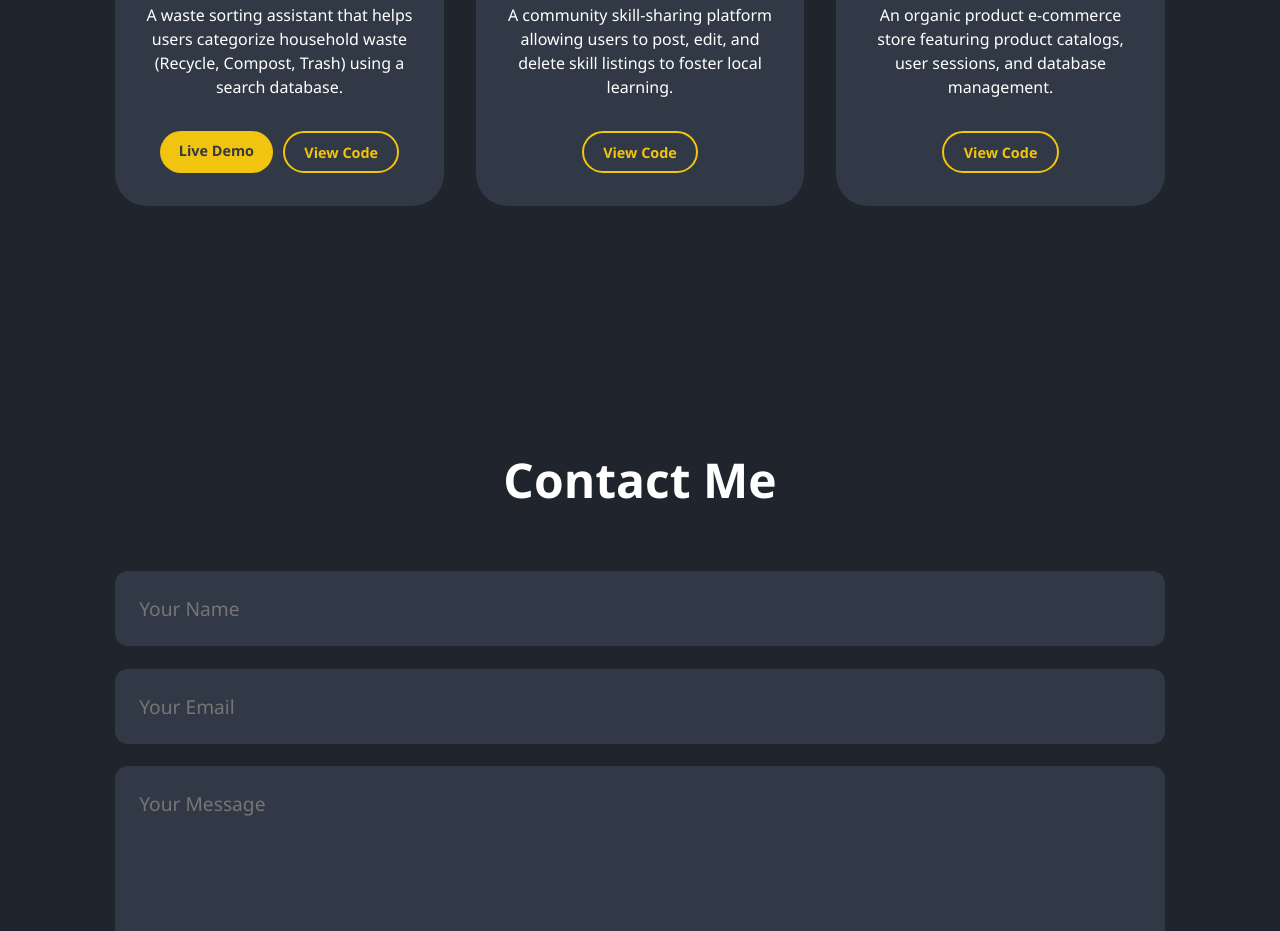
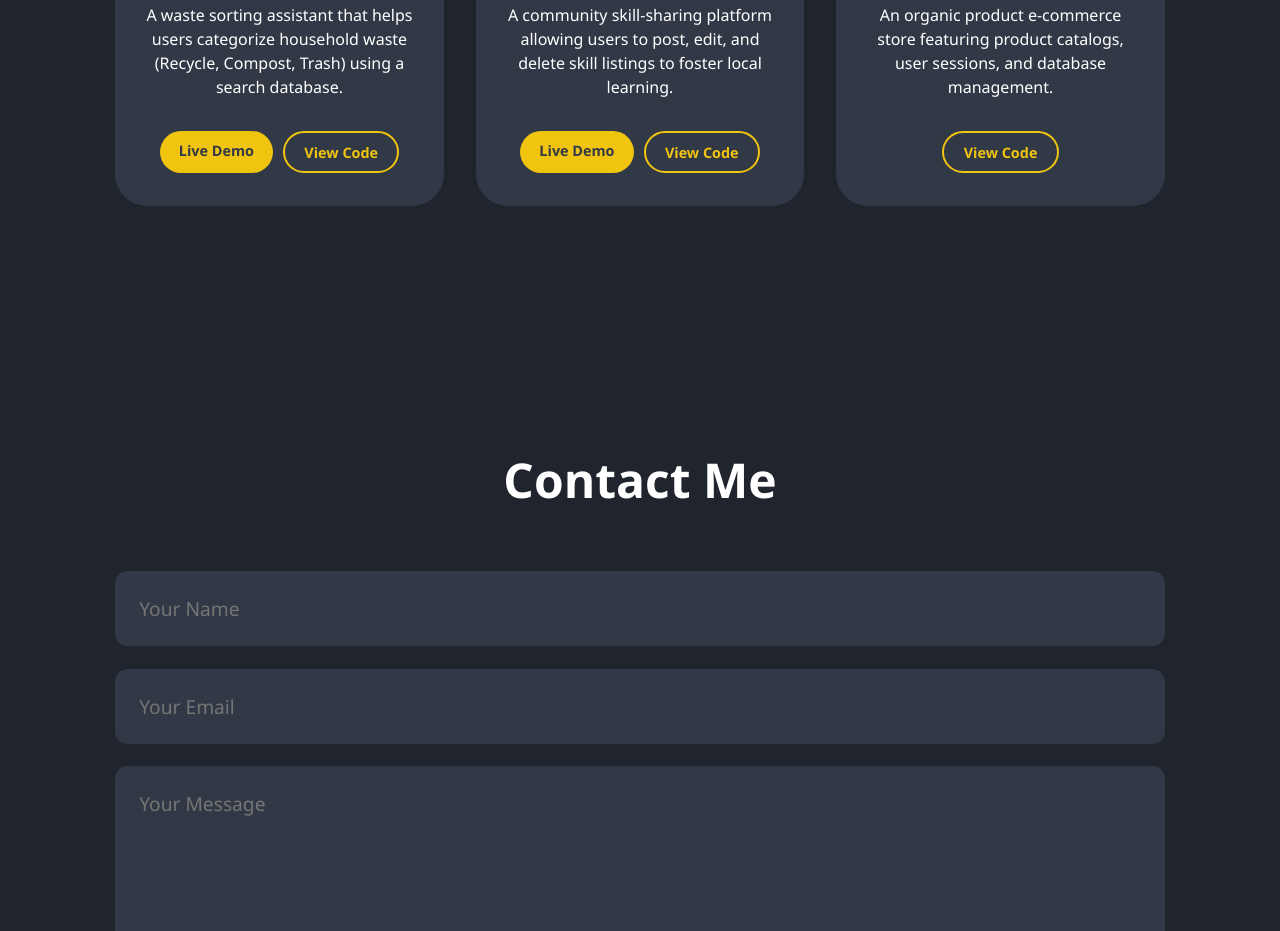
Before and after one commit to Shivamwhiz/my-portfolio, a plain HTML site: page index.html in a window 1280 px wide. Shown: the part 2113-3044 px from the top of the page. Drawn offline with Linux system fonts and the light colour scheme.

Commit message:
Add files via upload

```diff
--- a/index.html
+++ b/index.html
@@ -109,6 +109,12 @@
           </p>
           <div class="card-buttons">
             <a
+              href="https://shivamgo.pythonanywhere.com/"
+              target="_blank"
+              class="btn-small"
+              >Live Demo</a
+            >
+            <a
               href="https://github.com/Shivamwhiz/GyanHub"
               class="btn-small btn-outline"
               >View Code</a
```
